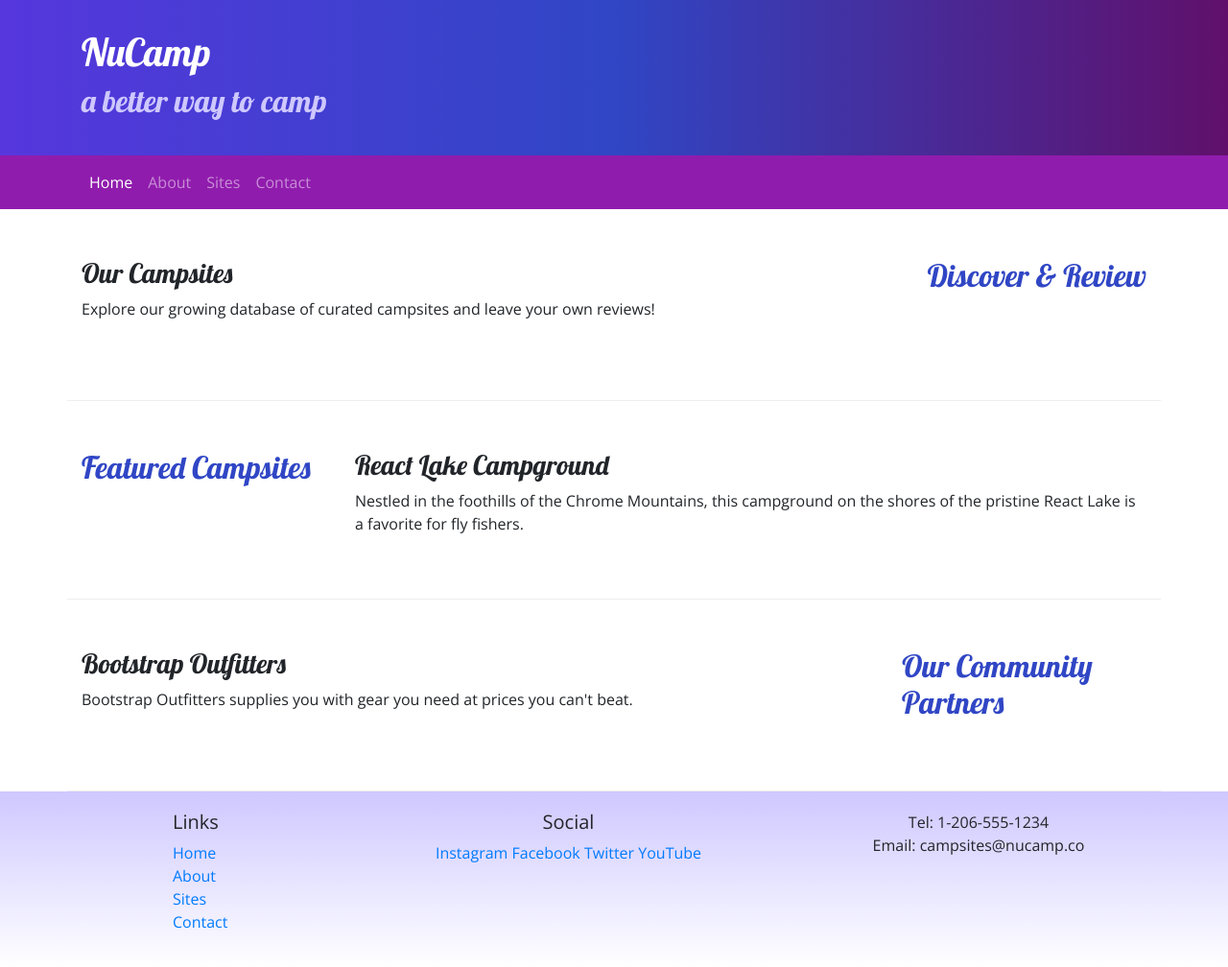
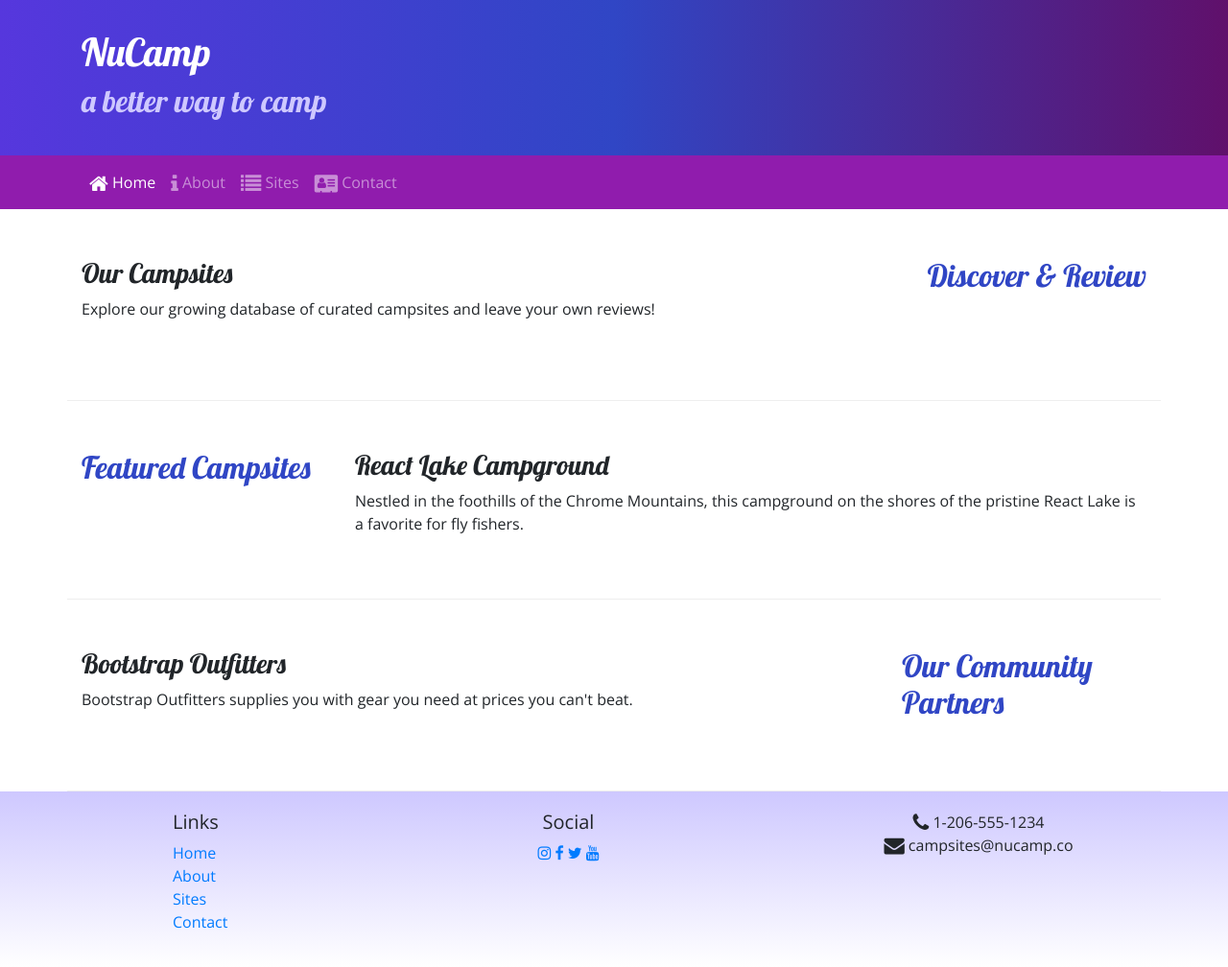
Before and after one commit to dsi28/nucamp-bootstramp, a website: page index.html in a window 1280 px wide. Shown: the whole page at 96% size. Drawn offline with nearby package versions, Linux system fonts and the light colour scheme.

Commit message:
Font-Awesome

```diff
--- a/index.html
+++ b/index.html
@@ -10,6 +10,7 @@
     <link rel="stylesheet" href="node_modules/bootstrap/dist/css/bootstrap.min.css" />
 
     <!-- Additional CSS must be placed after Bootstrap CSS -->
+    <link rel="stylesheet" href="node_modules/font-awesome/css/font-awesome.min.css"/>
     <link rel="stylesheet" href="https://fonts.googleapis.com/css?family=Lobster|Open+Sans" />
     <link rel="stylesheet" href="css/styles.css" />
 
@@ -36,10 +37,10 @@
             </button>
             <div class="collapse navbar-collapse" id="nucampNavbar">
                 <ul class="navbar-nav">
-                    <li class="nav-item active"><a class="nav-link" href="#">Home</a></li>
-                    <li class="nav-item"><a class="nav-link" href="aboutus.html">About</a></li>
-                    <li class="nav-item"><a class="nav-link" href="#">Sites</a></li>
-                    <li class="nav-item"><a class="nav-link" href="#">Contact</a></li>
+                    <li class="nav-item active"><a class="nav-link" href="#"><i class="fa fa-home fa-lg"></i> Home</a></li>
+                    <li class="nav-item"><a class="nav-link" href="aboutus.html"><i class="fa fa-info fa-lg"></i> About</a></li>
+                    <li class="nav-item"><a class="nav-link" href="#"><i class="fa fa-list fa-lg"></i> Sites</a></li>
+                    <li class="nav-item"><a class="nav-link" href="#"><i class="fa fa-address-card fa-lg"></i> Contact</a></li>
                 </ul>
             </div>
         </div>
@@ -87,25 +88,24 @@
                     <h5>Links</h5>
                     <ul class="list-unstyled">
                         <li><a href="#">Home</a></li>
-                        <li><a href="#">About</a></li>
+                        <li><a href="aboutus.html">About</a></li>
                         <li><a href="#">Sites</a></li>
                         <li><a href="#">Contact</a></li>
                     </ul>
                 </div>
                 <div class="col-6 col-sm-5 text-center">
                     <h5>Social</h5>
-                    <a href="http://instagram.com/">Instagram</a>
-                    <a href="http://facebook.com/">Facebook</a>
-                    <a href="http://twitter.com/">Twitter</a>
-                    <a href="http://youtube.com/">YouTube</a>
+                    <a href="http://instagram.com/"><i class="fa fa-instagram"></i></a>
+                    <a href="http://facebook.com/"><i class="fa fa-facebook"></i></a>
+                    <a href="http://twitter.com/"><i class="fa fa-twitter"></i></a>
+                    <a href="http://youtube.com/"><i class="fa fa-youtube"></i></a>
                 </div>
                 <div class="col-sm-4 text-center">
-                    Tel: 1-206-555-1234<br />
-                    Email: campsites@nucamp.co
+                    <i class="fa fa-phone fa-lg"></i> 1-206-555-1234<br />
+                    <i class="fa fa-envelope fa-lg"></i> campsites@nucamp.co
                 </div>
-            </div>
+           </div>
         </div>
-
     </footer>
 
     <!-- jQuery must come first, then Popper.js, then the Bootstrap JavaScript plugins.-->
--- a/package.json
+++ b/package.json
@@ -4,8 +4,8 @@
   "description": "This is a website for a fake campsite review site",
   "main": "index.html",
   "scripts": {
-    "lite":"lite-server",
-    "start":"npm run lite",
+    "lite": "lite-server",
+    "start": "npm run lite",
     "test": "echo \"Error: no test specified\" && exit 1"
   },
   "author": "dsi28",
@@ -15,6 +15,7 @@
   },
   "dependencies": {
     "bootstrap": "^4.0.0",
+    "font-awesome": "^4.7.0",
     "jquery": "^3.3.1",
     "popper.js": "^1.12.9"
   }
```
Also changed, not shown: aboutus.html (+11 -10 lines), 1 other file.
